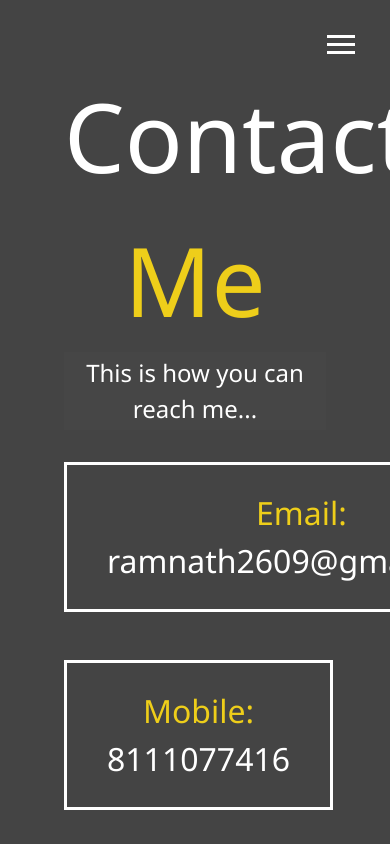
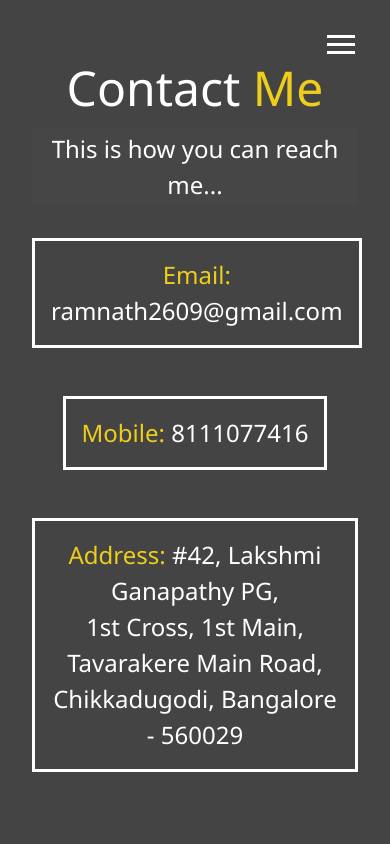
Before and after one commit to Ramnath2609/my-portfolio, a website: page contact.html in a window 390 px wide. Shown: the top 844 px of the page. Drawn offline with Linux system fonts and the light colour scheme.

Commit message:
responsiveness for mobile devices

```diff
--- a/scss/_mobile.scss
+++ b/scss/_mobile.scss
@@ -18,7 +18,7 @@
         align-items: center;
         text-align: center;
 
-        .lg-head {
+        .lg-heading {
             line-height: 1;
             margin-bottom: 1rem;
         }
@@ -46,7 +46,6 @@
         transform: translate3d(100%, 0, 0);
 
         .portrait {
-            background: url("../img/portrait_small.jpg");
             width: 150px;
             height: 150px;
         }
@@ -70,6 +69,13 @@
 
 // Mobile
 @include mediaSm {
+    main {
+        padding: 4rem 2rem;
+
+        .lg-heading {
+            font-size: 3rem;
+        }
+    }
     main#home h1 {
         margin-top: 10vh;
     }
@@ -77,4 +83,9 @@
     .projects {
         grid-template-columns: repeat(1, 1fr);
     }
+
+    .boxes div {
+        padding: 1rem 1rem;
+        font-size: 1.5rem;
+    }
 }
```
Also changed, not shown: dist/css/main.css.
